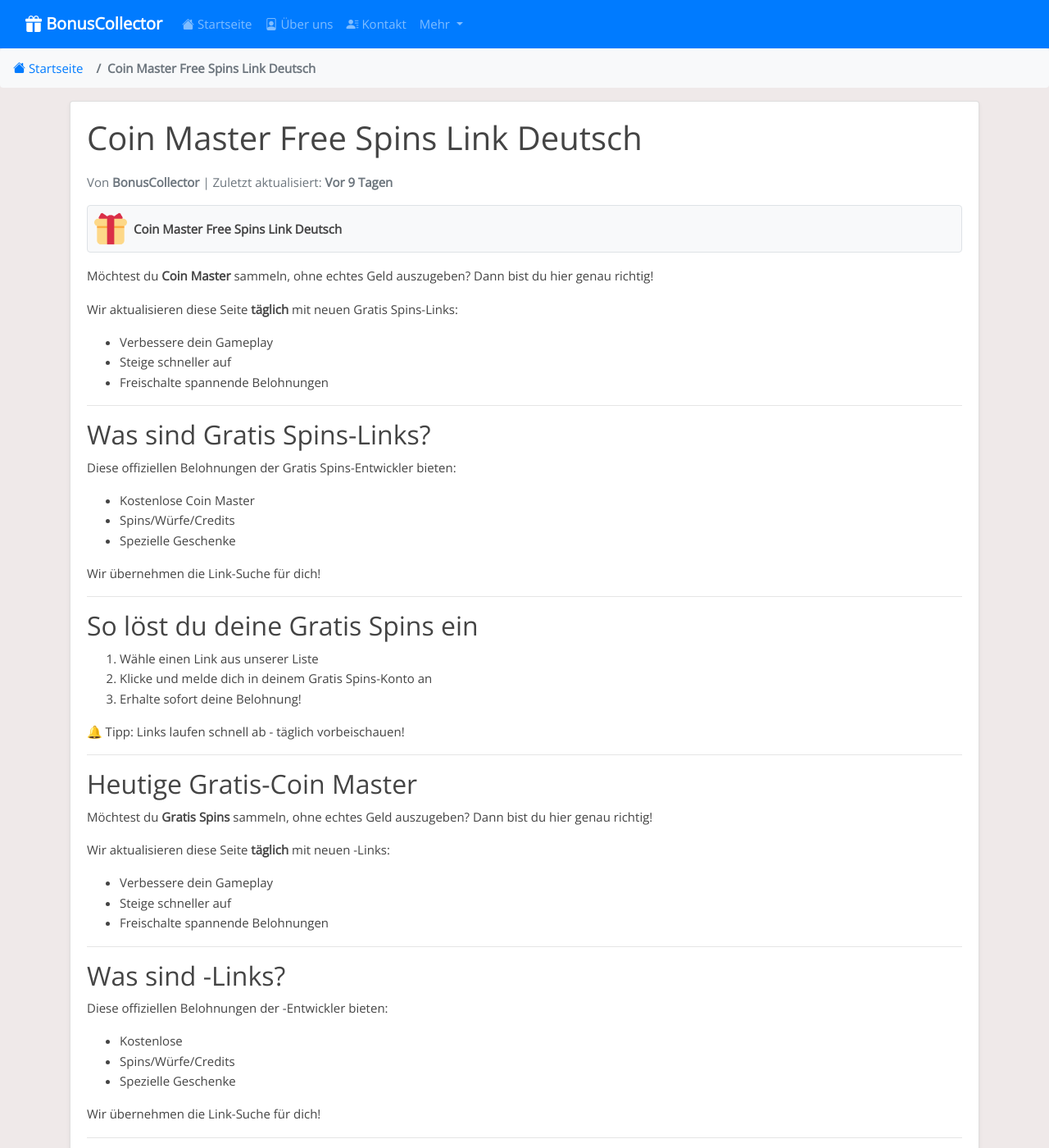
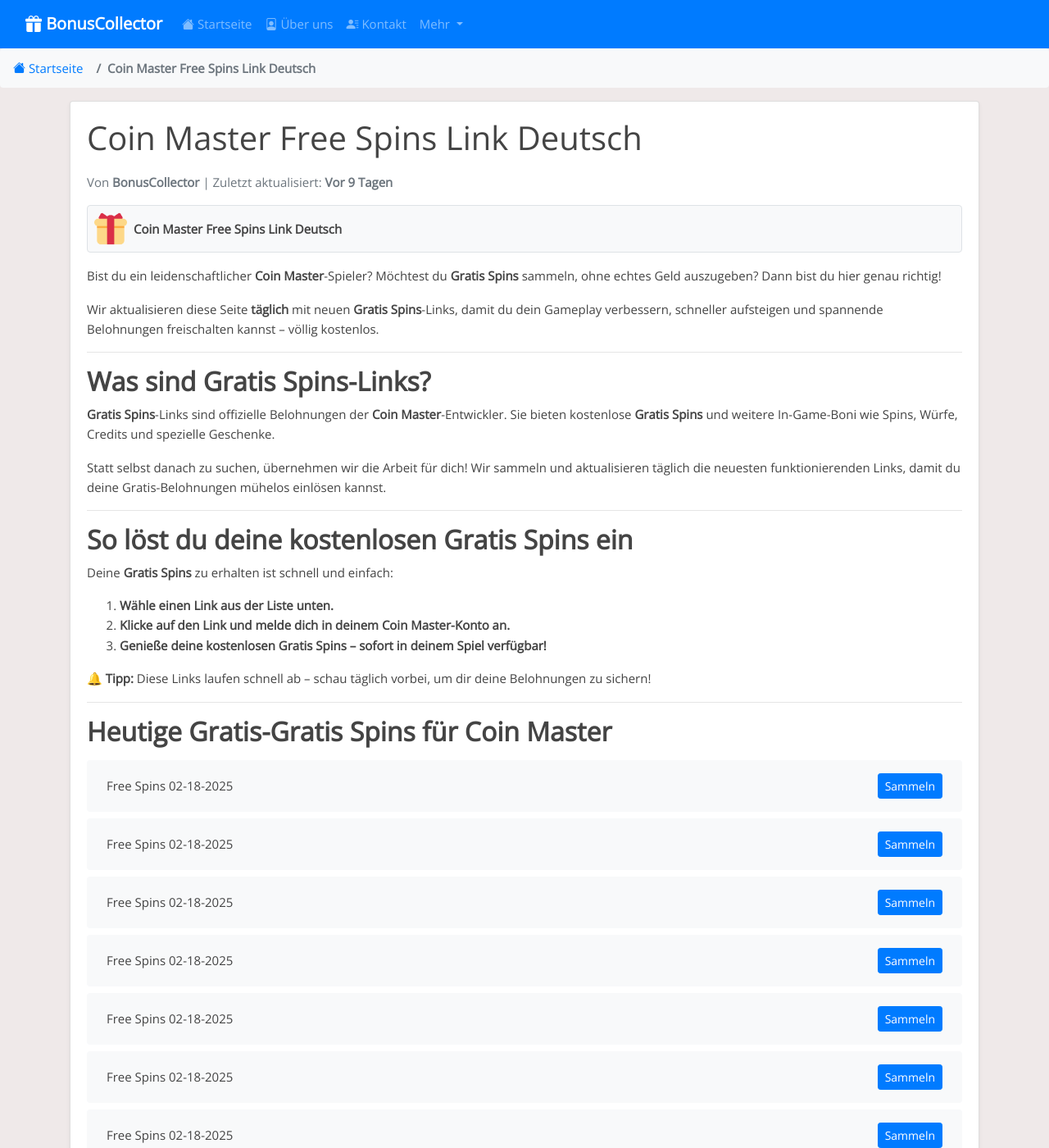
Before and after one commit to Prollad99/bs-de, a Jekyll site: the page built from _posts/2025-01-16-coin-master.md, in a window 1280 px wide and 1400 px high. Shown: the whole window at 82% size. Built offline with Jekyll 4.4.1, drawn with Linux system fonts in a browser that asks for light colours; some of the changed text lies outside the part shown.

Commit message:
Update coin-master reward links, content, and last modified date

```diff
--- a/_includes/coin-master_footer.html
+++ b/_includes/coin-master_footer.html
@@ -1,65 +1,38 @@
-<div class="footer-content">
-    <hr>
+---
 
-    <section class="why-save">
-      <h2>Warum diese Seite speichern?</h2>
-      <div class="benefits">
-        <div class="benefit-item">
-          <h3>✅ Tägliche Updates</h3>
-          <p>Immer aktuelle Gratis Spins-Links</p>
-        </div>
-        <div class="benefit-item">
-          <h3>✅ 100% Sicher</h3>
-          <p>Geprüfte Links von Coin Master</p>
-        </div>
-        <div class="benefit-item">
-          <h3>✅ Komplett kostenlos</h3>
-          <p>Keine Anmeldung, keine Gebühren</p>
-        </div>
-      </div>
-    </section>
+## **Warum solltest du diese Seite speichern?**
 
-    <hr>
+Wir machen es dir leicht, in **Coin Master** vorne mit dabei zu sein – mit täglichen Updates und geprüften Links. Hier sind die Gründe, warum du uns täglich besuchen solltest:
 
-    <section class="pro-tips">
-      <h2>Profi-Tipps für maximale Gratis Spins</h2>
-      <div class="tip-grid">
-        <div class="tip">
-          <h4>Clever einsetzen</h4>
-          <p>Spare Spins für Events mit hohen Belohnungen</p>
-        </div>
-        <div class="tip">
-          <h4>Strategisch verwalten</h4>
-          <p>Investiere Münzen gezielt für schnellen Fortschritt</p>
-        </div>
-        <div class="tip">
-          <h4>Täglich einloggen</h4>
-          <p>Sichere dir zeitlich begrenzte Links</p>
-        </div>
-      </div>
-    </section>
+✅ **Tägliche Updates:** Wir posten jeden Tag die neuesten kostenlosen **Gratis Spins**-Links.
+✅ **100 % sicher & geprüft:** Alle Links stammen aus offiziellen **Coin Master**-Quellen.
+✅ **Komplett kostenlos:** Keine Anmeldung, keine versteckten Gebühren – nur kostenlose In-Game-Belohnungen!
 
-    <hr>
+---
 
-    <section class="faq">
-      <h2>Häufige Fragen</h2>
-      <div class="faq-item">
-        <h3>Sind die Links sicher?</h3>
-        <p>Ja! Alle Links stammen aus offiziellen Coin Master-Quellen.</p>
-      </div>
-      <div class="faq-item">
-        <h3>Update-Häufigkeit?</h3>
-        <p>Tägliche Aktualisierungen garantierte frische Links.</p>
-      </div>
-      <div class="faq-item">
-        <h3>Link funktioniert nicht?</h3>
-        <p>Neue Links kommen bald - einfach später nochmal versuchen!</p>
-      </div>
-    </section>
+## **Maximiere deine Gratis-Gratis Spins mit diesen Profi-Tipps**
 
-    <hr>
+Möchtest du das Beste aus deinen kostenlosen Belohnungen herausholen? Befolge diese Expertenstrategien:
 
-    <div class="disclaimer">
-      <p>Haftungsausschluss: Nicht verbunden mit Coin Master oder dessen Entwicklern.</p>
-    </div>
-  </div>
+- **Spins & Würfe clever einsetzen:** Spare sie für Events mit hohen Belohnungen auf.
+- **Münzen & Credits geschickt verwalten:** Investiere sie strategisch, um schneller voranzukommen.
+- **Täglich einloggen:** Viele Links sind nur kurz gültig – sichere sie dir so schnell wie möglich!
+
+---
+
+## **Häufig gestellte Fragen (FAQs)**
+
+### **1. Sind diese Gratis Spins-Links sicher?**
+Ja! Wir teilen ausschließlich Links, die direkt aus offiziellen **Coin Master**-Aktionen stammen – sie sind völlig sicher und legitim.
+
+### **2. Wie oft werden die Links aktualisiert?**
+Wir aktualisieren diese Seite **täglich** mit neuen funktionierenden Links – schau also jeden Tag vorbei!
+
+### **3. Was, wenn ein Link nicht funktioniert?**
+Einige Links haben eine begrenzte Anzahl an Einlösungen oder laufen schnell ab. Falls einer nicht funktioniert, keine Sorge – neue werden bald verfügbar sein!
+
+---
+
+## **Haftungsausschluss**
+
+Wir sind **nicht mit** **Coin Master** oder seinen Entwicklern **verbunden**. Diese Seite dient ausschließlich zu Informationszwecken, um Spielern zu helfen, kostenlose **Gratis Spins** zu erhalten und das Spiel in vollen Zügen zu genießen.
--- a/_includes/coin-master_post.html
+++ b/_includes/coin-master_post.html
@@ -1,89 +1,27 @@
-<div class="game-content">
-    <p>Möchtest du <strong>Coin Master</strong> sammeln, ohne echtes Geld auszugeben? Dann bist du hier genau richtig!</p>
+Bist du ein leidenschaftlicher **Coin Master**-Spieler? Möchtest du **Gratis Spins** sammeln, ohne echtes Geld auszugeben? Dann bist du hier genau richtig!
 
-    <div class="update-info">
-      <p>Wir aktualisieren diese Seite <strong>täglich</strong> mit neuen Gratis Spins-Links:</p>
-      <ul>
-        <li>Verbessere dein Gameplay</li>
-        <li>Steige schneller auf</li>
-        <li>Freischalte spannende Belohnungen</li>
-      </ul>
-    </div>
+Wir aktualisieren diese Seite **täglich** mit neuen **Gratis Spins**-Links, damit du dein Gameplay verbessern, schneller aufsteigen und spannende Belohnungen freischalten kannst – völlig kostenlos.
 
-    <hr>
+---
 
-    <section class="content-section">
-      <h2>Was sind Gratis Spins-Links?</h2>
-      <p>Diese offiziellen Belohnungen der Gratis Spins-Entwickler bieten:</p>
-      <ul class="benefits-list">
-        <li>Kostenlose Coin Master</li>
-        <li>Spins/Würfe/Credits</li>
-        <li>Spezielle Geschenke</li>
-      </ul>
-      <p class="highlight">Wir übernehmen die Link-Suche für dich!</p>
-    </section>
+## **Was sind Gratis Spins-Links?**
 
-    <hr>
+**Gratis Spins**-Links sind offizielle Belohnungen der **Coin Master**-Entwickler. Sie bieten kostenlose **Gratis Spins** und weitere In-Game-Boni wie Spins, Würfe, Credits und spezielle Geschenke.
 
-    <section class="tutorial-section">
-      <h2>So löst du deine Gratis Spins ein</h2>
-      <ol class="steps">
-        <li>Wähle einen Link aus unserer Liste</li>
-        <li>Klicke und melde dich in deinem Gratis Spins-Konto an</li>
-        <li>Erhalte sofort deine Belohnung!</li>
-      </ol>
-      <div class="tip-box">
-        <p>🔔 Tipp: Links laufen schnell ab - täglich vorbeischauen!</p>
-      </div>
-    </section>
+Statt selbst danach zu suchen, übernehmen wir die Arbeit für dich! Wir sammeln und aktualisieren täglich die neuesten funktionierenden Links, damit du deine Gratis-Belohnungen mühelos einlösen kannst.
 
-    <hr>
+---
 
-    <section class="todays-links">
-      <h2>Heutige Gratis-Coin Master</h2>
-    </section>
-  </div><div class="game-content">
-    <p>Möchtest du <strong>Gratis Spins</strong> sammeln, ohne echtes Geld auszugeben? Dann bist du hier genau richtig!</p>
+## **So löst du deine kostenlosen Gratis Spins ein**
 
-    <div class="update-info">
-      <p>Wir aktualisieren diese Seite <strong>täglich</strong> mit neuen -Links:</p>
-      <ul>
-        <li>Verbessere dein Gameplay</li>
-        <li>Steige schneller auf</li>
-        <li>Freischalte spannende Belohnungen</li>
-      </ul>
-    </div>
+Deine **Gratis Spins** zu erhalten ist schnell und einfach:
 
-    <hr>
+1. **Wähle einen Link aus der Liste unten.**
+2. **Klicke auf den Link und melde dich in deinem Coin Master-Konto an.**
+3. **Genieße deine kostenlosen Gratis Spins – sofort in deinem Spiel verfügbar!**
 
-    <section class="content-section">
-      <h2>Was sind -Links?</h2>
-      <p>Diese offiziellen Belohnungen der -Entwickler bieten:</p>
-      <ul class="benefits-list">
-        <li>Kostenlose </li>
-        <li>Spins/Würfe/Credits</li>
-        <li>Spezielle Geschenke</li>
-      </ul>
-      <p class="highlight">Wir übernehmen die Link-Suche für dich!</p>
-    </section>
+> 🔔 **Tipp:** Diese Links laufen schnell ab – schau täglich vorbei, um dir deine Belohnungen zu sichern!
 
-    <hr>
+---
 
-    <section class="tutorial-section">
-      <h2>So löst du deine  ein</h2>
-      <ol class="steps">
-        <li>Wähle einen Link aus unserer Liste</li>
-        <li>Klicke und melde dich in deinem -Konto an</li>
-        <li>Erhalte sofort deine Belohnung!</li>
-      </ol>
-      <div class="tip-box">
-        <p>🔔 Tipp: Links laufen schnell ab - täglich vorbeischauen!</p>
-      </div>
-    </section>
-
-    <hr>
-
-    <section class="todays-links">
-      <h2>Heutige Gratis-</h2>
-    </section>
-  </div>
+## **Heutige Gratis-Gratis Spins für Coin Master**
```
